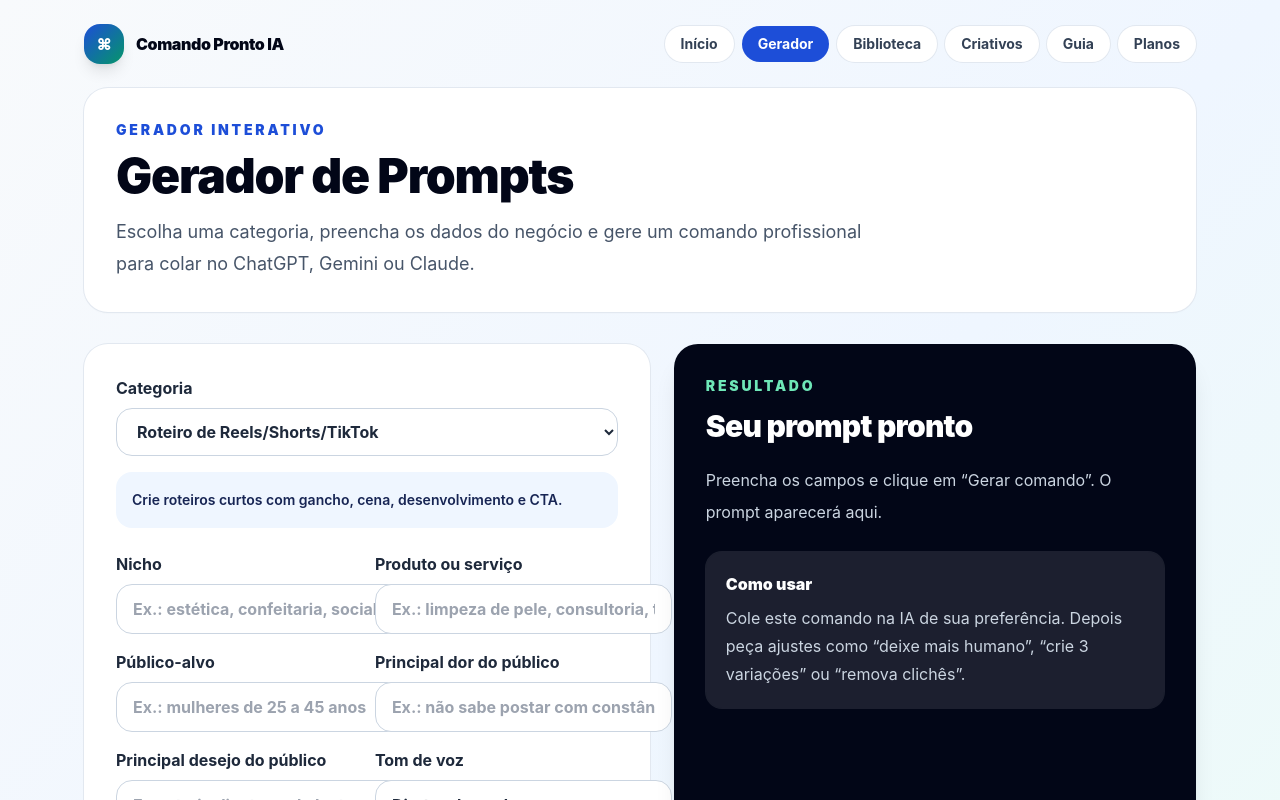
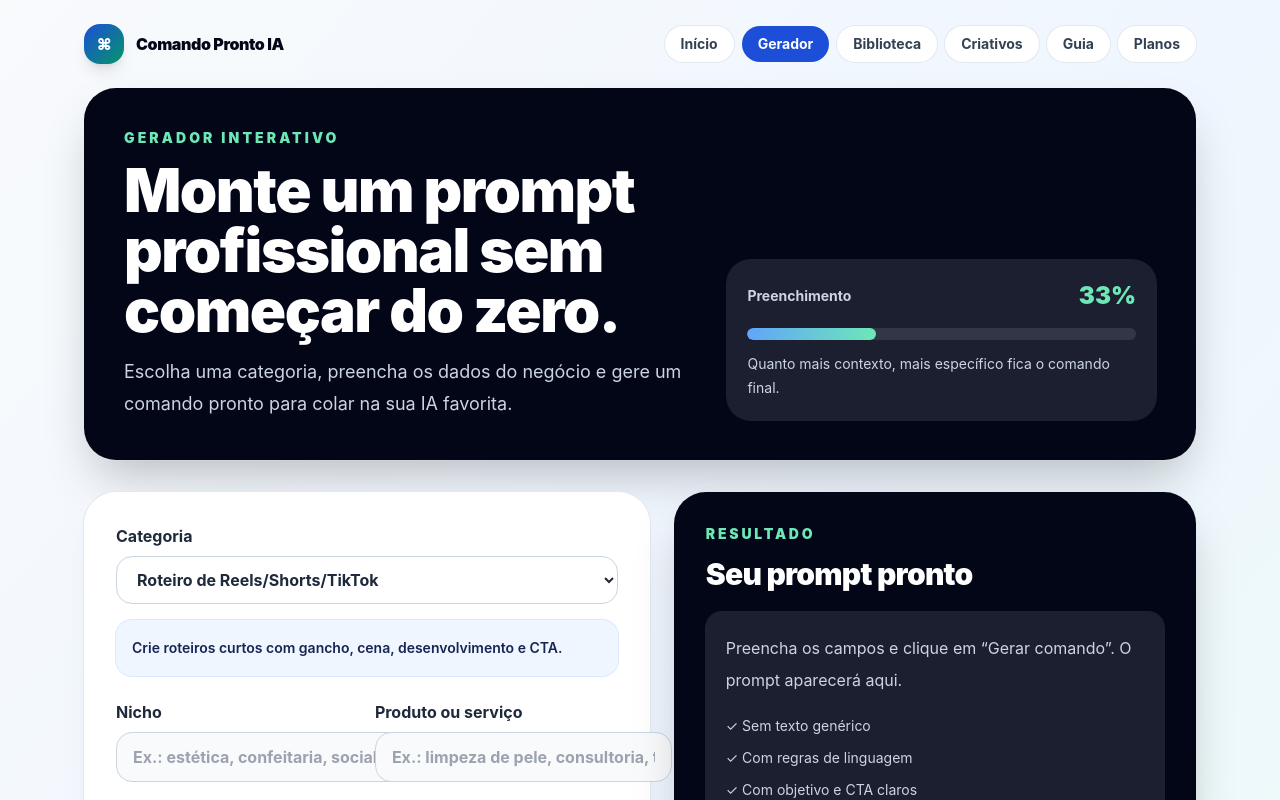
Before and after one commit to novidadesonl-cmd/Comando-Pronto-IA, a React (Vite) app: page /gerador in a window 1280 px wide. Shown: the top 800 px of the page. Built offline with nearby package versions, Linux system fonts and the light colour scheme.

Commit message:
Aprimora interface do gerador

```diff
--- a/src/pages/Gerador.tsx
+++ b/src/pages/Gerador.tsx
@@ -70,6 +70,9 @@ export default function Gerador() {
     [category],
   );
 
+  const completedFields = Object.entries(form).filter(([, value]) => String(value).trim()).length;
+  const progress = Math.round((completedFields / Object.keys(form).length) * 100);
+
   function updateField(field: keyof PromptFormData, value: string) {
     setForm((current) => ({ ...current, [field]: value }));
   }
@@ -116,17 +119,31 @@ export default function Gerador() {
   ];
 
   return (
-    <section>
-      <div className="mb-8 rounded-3xl bg-white p-8 shadow-sm ring-1 ring-slate-200">
-        <p className="text-sm font-black uppercase tracking-[0.2em] text-blue-700">Gerador Interativo</p>
-        <h1 className="mt-3 text-4xl font-black tracking-tight text-slate-950 md:text-5xl">Gerador de Prompts</h1>
-        <p className="mt-4 max-w-3xl text-lg leading-8 text-slate-600">
-          Escolha uma categoria, preencha os dados do negócio e gere um comando profissional para colar no ChatGPT, Gemini ou Claude.
-        </p>
+    <section className="space-y-8">
+      <div className="overflow-hidden rounded-[2rem] bg-slate-950 p-7 text-white shadow-2xl ring-1 ring-white/10 md:p-10">
+        <div className="grid gap-8 lg:grid-cols-[1fr_0.75fr] lg:items-end">
+          <div>
+            <p className="text-sm font-black uppercase tracking-[0.22em] text-emerald-300">Gerador Interativo</p>
+            <h1 className="mt-3 max-w-4xl text-4xl font-black tracking-tight md:text-6xl">Monte um prompt profissional sem começar do zero.</h1>
+            <p className="mt-4 max-w-3xl text-lg leading-8 text-slate-300">
+              Escolha uma categoria, preencha os dados do negócio e gere um comando pronto para colar na sua IA favorita.
+            </p>
+          </div>
+          <div className="rounded-3xl bg-white/10 p-5 ring-1 ring-white/10">
+            <div className="flex items-center justify-between gap-4">
+              <span className="text-sm font-bold text-slate-300">Preenchimento</span>
+              <span className="text-2xl font-black text-emerald-300">{progress}%</span>
+            </div>
+            <div className="mt-4 h-3 overflow-hidden rounded-full bg-white/10">
+              <div className="h-full rounded-full bg-gradient-to-r from-blue-400 to-emerald-300 transition-all" style={{ width: `${progress}%` }} />
+            </div>
+            <p className="mt-3 text-sm leading-6 text-slate-300">Quanto mais contexto, mais específico fica o comando final.</p>
+          </div>
+        </div>
       </div>
 
       <div className="grid gap-6 lg:grid-cols-[1.04fr_0.96fr]">
-        <form onSubmit={generatePrompt} className="rounded-3xl bg-white p-6 shadow-sm ring-1 ring-slate-200 md:p-8">
+        <form onSubmit={generatePrompt} className="rounded-[2rem] bg-white p-6 shadow-xl shadow-slate-200/70 ring-1 ring-slate-200 md:p-8">
           <label className="grid gap-2 font-bold text-slate-800">
             Categoria
             <select
@@ -135,7 +152,7 @@ export default function Gerador() {
                 setCategory(event.target.value as PromptCategory);
                 setGeneratedPrompt('');
               }}
-              className="rounded-2xl border border-slate-300 bg-white px-4 py-3 outline-none focus:border-blue-600 focus:ring-4 focus:ring-blue-100"
+              className="rounded-2xl border border-slate-300 bg-white px-4 py-3 outline-none transition focus:border-blue-600 focus:ring-4 focus:ring-blue-100"
             >
               {promptTemplates.map((template) => (
                 <option key={template.id} value={template.id}>
@@ -145,7 +162,7 @@ export default function Gerador() {
             </select>
           </label>
 
-          <p className="mt-4 rounded-2xl bg-blue-50 p-4 text-sm font-semibold leading-6 text-blue-950">
+          <p className="mt-4 rounded-2xl bg-blue-50 p-4 text-sm font-semibold leading-6 text-blue-950 ring-1 ring-blue-100">
             {selectedTemplate.description}
           </p>
 
@@ -158,14 +175,14 @@ export default function Gerador() {
                     value={form[field.key]}
                     onChange={(event) => updateField(field.key, event.target.value)}
                     placeholder={field.placeholder}
-                    className="min-h-28 rounded-2xl border border-slate-300 bg-white px-4 py-3 outline-none focus:border-blue-600 focus:ring-4 focus:ring-blue-100"
+                    className="min-h-28 rounded-2xl border border-slate-300 bg-slate-50 px-4 py-3 outline-none transition focus:border-blue-600 focus:bg-white focus:ring-4 focus:ring-blue-100"
                   />
                 ) : (
                   <input
                     value={form[field.key]}
                     onChange={(event) => updateField(field.key, event.target.value)}
                     placeholder={field.placeholder}
-                    className="rounded-2xl border border-slate-300 bg-white px-4 py-3 outline-none focus:border-blue-600 focus:ring-4 focus:ring-blue-100"
+                    className="rounded-2xl border border-slate-300 bg-slate-50 px-4 py-3 outline-none transition focus:border-blue-600 focus:bg-white focus:ring-4 focus:ring-blue-100"
                   />
                 )}
               </label>
@@ -173,19 +190,19 @@ export default function Gerador() {
           </div>
 
           <div className="mt-6 flex flex-wrap gap-3">
-            <button type="submit" className="rounded-full bg-gradient-to-r from-blue-700 to-emerald-600 px-6 py-3 font-black text-white shadow-lg">
+            <button type="submit" className="rounded-full bg-gradient-to-r from-blue-700 to-emerald-600 px-6 py-3 font-black text-white shadow-lg transition hover:scale-[1.02]">
               Gerar comando
             </button>
-            <button type="button" onClick={loadExample} className="rounded-full bg-blue-50 px-6 py-3 font-black text-blue-800 ring-1 ring-blue-100">
+            <button type="button" onClick={loadExample} className="rounded-full bg-blue-50 px-6 py-3 font-black text-blue-800 ring-1 ring-blue-100 transition hover:bg-blue-100">
               Usar exemplo
             </button>
-            <button type="button" onClick={clear} className="rounded-full bg-white px-6 py-3 font-black text-slate-700 ring-1 ring-slate-300">
+            <button type="button" onClick={clear} className="rounded-full bg-white px-6 py-3 font-black text-slate-700 ring-1 ring-slate-300 transition hover:bg-slate-50">
               Limpar campos
             </button>
           </div>
         </form>
 
-        <aside className="rounded-3xl bg-slate-950 p-6 text-white shadow-xl md:p-8">
+        <aside className="rounded-[2rem] bg-slate-950 p-6 text-white shadow-2xl md:p-8 lg:sticky lg:top-6 lg:self-start">
           <p className="text-sm font-black uppercase tracking-[0.2em] text-emerald-300">Resultado</p>
           <h2 className="mt-3 text-3xl font-black tracking-tight">Seu prompt pronto</h2>
           {generatedPrompt ? (
@@ -193,13 +210,20 @@ export default function Gerador() {
               <pre className="mt-5 max-h-[620px] overflow-auto whitespace-pre-wrap rounded-2xl bg-slate-900 p-5 text-sm leading-7 text-slate-100 ring-1 ring-white/10">
                 {generatedPrompt}
               </pre>
-              <button onClick={copyPrompt} className="mt-5 rounded-full bg-emerald-500 px-6 py-3 font-black text-slate-950">
+              <button onClick={copyPrompt} className="mt-5 rounded-full bg-emerald-400 px-6 py-3 font-black text-slate-950 shadow-lg shadow-emerald-950/20 transition hover:bg-emerald-300">
                 Copiar prompt
               </button>
               {copyStatus && <p className="mt-3 font-bold text-emerald-200">{copyStatus}</p>}
             </>
           ) : (
-            <p className="mt-5 leading-8 text-slate-300">Preencha os campos e clique em “Gerar comando”. O prompt aparecerá aqui.</p>
+            <div className="mt-5 rounded-2xl bg-white/10 p-5 ring-1 ring-white/10">
+              <p className="leading-8 text-slate-300">Preencha os campos e clique em “Gerar comando”. O prompt aparecerá aqui.</p>
+              <div className="mt-5 space-y-3 text-sm text-slate-300">
+                <p>✓ Sem texto genérico</p>
+                <p>✓ Com regras de linguagem</p>
+                <p>✓ Com objetivo e CTA claros</p>
+              </div>
+            </div>
           )}
 
           <div className="mt-6 rounded-2xl bg-white/10 p-5 ring-1 ring-white/10">
```
